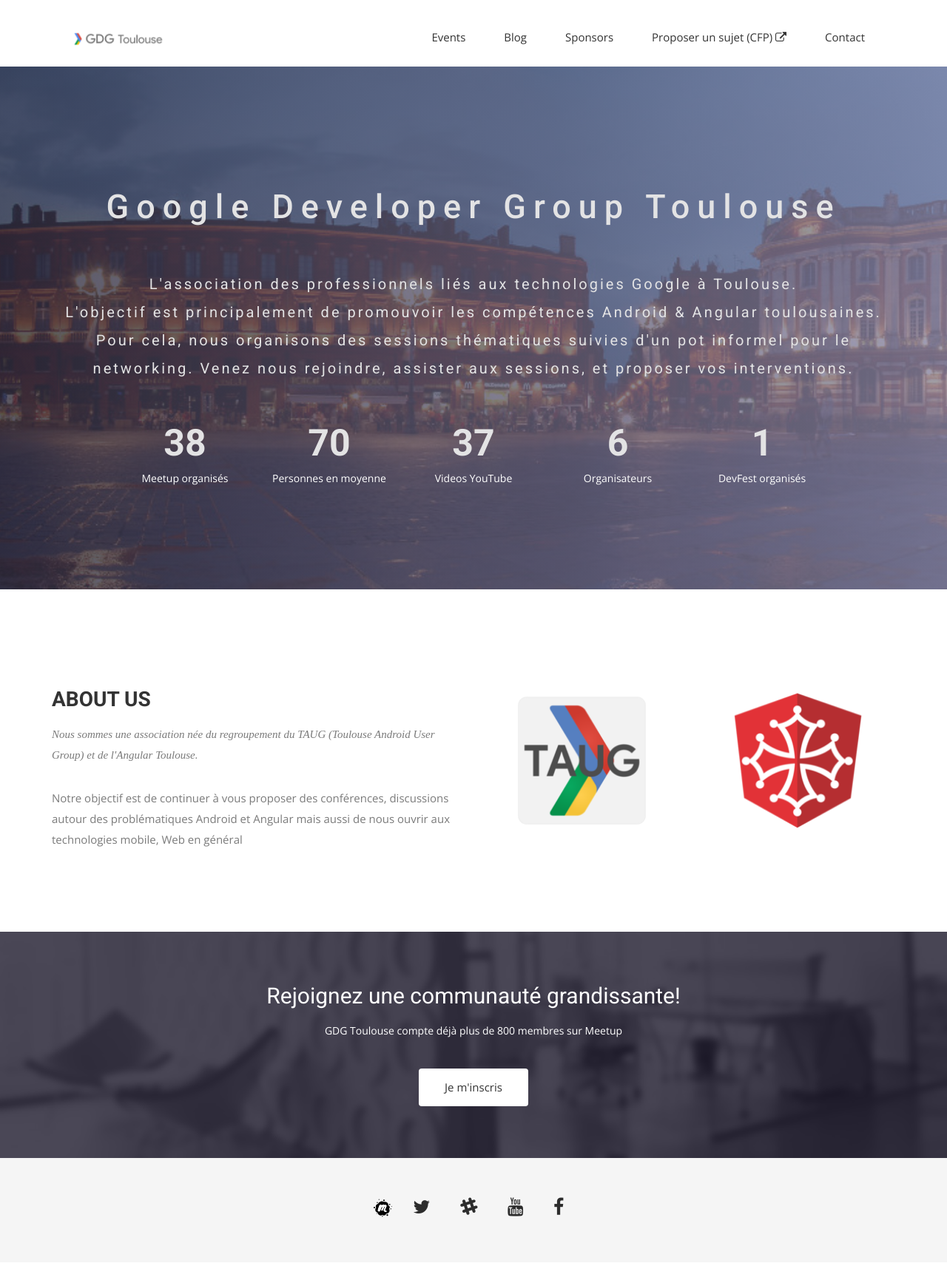
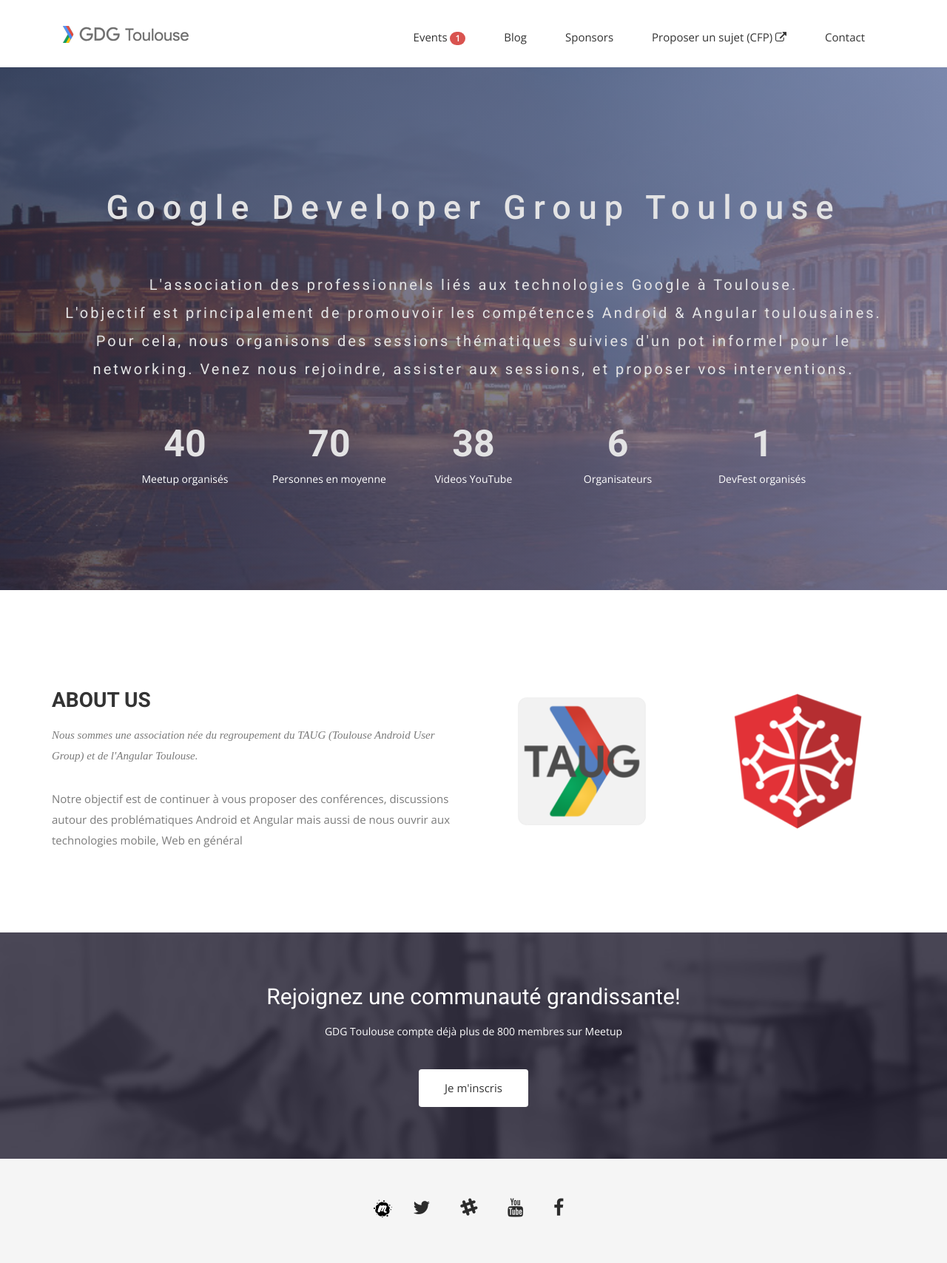
Before and after one commit to GDGToulouse/site-web, a Jekyll site: the page built from index.html, in a window 1280 px wide. Shown: the whole page at 74% size. Built offline with Jekyll 4.4.1, drawn with Linux system fonts in a browser that asks for light colours; nearby versions of some CDN libraries; some web fonts are replaced.

Commit message:
closes #2

```diff
--- a/_includes/header.html
+++ b/_includes/header.html
@@ -4,7 +4,7 @@
   <div class="row">
     <div class="col-md-12">
       <!-- header Nav Start -->
-      <nav class="navbar navbar-default">
+      <nav class="navbar navbar-default" id="navbar-header">
         <div class="container-fluid">
           <!-- Brand and toggle get grouped for better mobile display -->
           <div class="navbar-header">
@@ -15,13 +15,26 @@
             <span class="icon-bar"></span>
             </button>
             <a class="navbar-brand" href="/">
-              <img src="{{ site.baseurl }}/img/logo.png" alt="Logo" style="width:150px;">
+              <img src="{{ site.baseurl }}/img/logo_170.png" alt="Logo">
             </a>
           </div>
-            <!-- Collect the nav links, forms, and other content for toggling -->
+            <!-- get the number of events to come -->
+            {% capture currentTimestamp %}{{ site.time | date: '%F' }}{% endcapture %}
+            {% assign events = site.data.events | map: 'time' %}
+            {% assign eventsToCome = 0 %}
+            {% for eventTime in events %}
+              {% capture eventTimestamp %}{{ eventTime | date: '%F' }}{% endcapture %}
+              {% if eventTimestamp >= currentTimestamp %}
+                {% assign eventsToCome = eventsToCome | plus: 1 %}
+              {% endif %}
+            {% endfor %}
             <div class="collapse navbar-collapse" id="bs-example-navbar-collapse-1">
               <ul class="nav navbar-nav navbar-right">
-                <li><a href="{{ site.baseurl }}/events">Events</a></li>
+                <li><a href="{{ site.baseurl }}/events">
+                  Events
+                  {% if eventsToCome > 0 %}
+                    <span class="badge">{{ eventsToCome }}</span>
+                  {% endif %}</a></li>
                 <li><a href="{{ site.baseurl }}/blog">Blog</a></li>
                 <li><a href="{{ site.baseurl }}/sponsors">Sponsors</a></li>
                 <li><a href="https://github.com/GDGToulouse/meetup-cfp/issues/new" target="_blank">Proposer un sujet (CFP) <i class="fa fa-external-link"></i></a></li>
--- a/css/airspace.css
+++ b/css/airspace.css
@@ -71,9 +71,6 @@
 header .navbar {
   margin-bottom: 0px;
   border: 0px;
-}
-header .navbar-brand {
-  padding-top: 5px;
 }
 header .navbar-default {
   background: none;
--- a/css/style.css
+++ b/css/style.css
@@ -179,3 +179,15 @@
 #slider .counter-box span {
   color: white;
 }
+
+#navbar-header .badge{
+  background-color: #d9534f;
+}
+
+#events .event-future{
+  border: 2px solid #d9534f;
+}
+
+#events .event-future .day{
+  color: #d9534f;
+}
--- a/events.html
+++ b/events.html
@@ -4,6 +4,7 @@
 permalink: /events/
 ---
 <!-- Slider Start -->
+{% capture currentTimestamp %}{{ site.time | date: '%F' }}{% endcapture %}
 <section id="global-header">
   <div class="container">
     <div class="row">
@@ -19,8 +20,9 @@
   <div class="container">
     <div class="row">
       {% for event in site.data.events reversed %}
+      {% capture eventTimestamp %}{{ event.time | date: '%F' }}{% endcapture %}
       <div class="col-xs-12">
-        <div class="post-area card">
+        <div class="post-area card {% if eventTimestamp < currentTimestamp %}event-past{% else %}event-future{% endif %}">
           <div class="row">
             <div class="col-xs-12 col-sm-2 col-date">
               <div class="date">
--- a/index.html
+++ b/index.html
@@ -18,11 +18,12 @@
         </div>
       </div>
     </div>
-
+    {% assign events = site.data.events %}
     <div class="row counter-box">
       <div class="col-xs-12 col-sm-4 col-md-2 col-md-offset-1 delay-500ms">
         <div class="block text-center">
-          <h4 class="counter-1500ms">38</h4>
+          <!-- Taug + AngularToulouse -->
+          <h4 class="counter-1500ms">{{ events | size | plus:6 }}</h4>
           <span>Meetup organisés</span>
         </div>
       </div>
@@ -34,7 +35,8 @@
       </div>
       <div class="col-xs-12 col-sm-4 col-md-2 delay-1000ms">
         <div class="block text-center">
-          <h4 class="counter-2000ms">37</h4>
+          <!-- Taug + AngularToulouse -->
+          <h4 class="counter-2000ms">{{ events | size | plus:4 }}</h4>
           <span>Videos YouTube</span>
         </div>
       </div>
--- a/package.json
+++ b/package.json
@@ -4,6 +4,7 @@
   "description": "https://help.github.com/articles/setting-up-your-github-pages-site-locally-with-jekyll/",
   "main": "index.js",
   "scripts": {
+    "start": "bundle exec jekyll serve",
     "test": "echo \"Error: no test specified\" && exit 1",
     "build:events": "node ./generate_events.js > ./_data/events.json",
     "deploy:events": "npm run build:events && git add _data/events.json && git commit -m 'auto update events' && git push origin master"
```
Also changed, not shown: img/logo_170.png (added), img/logo_250.png (added), 1 other file.
